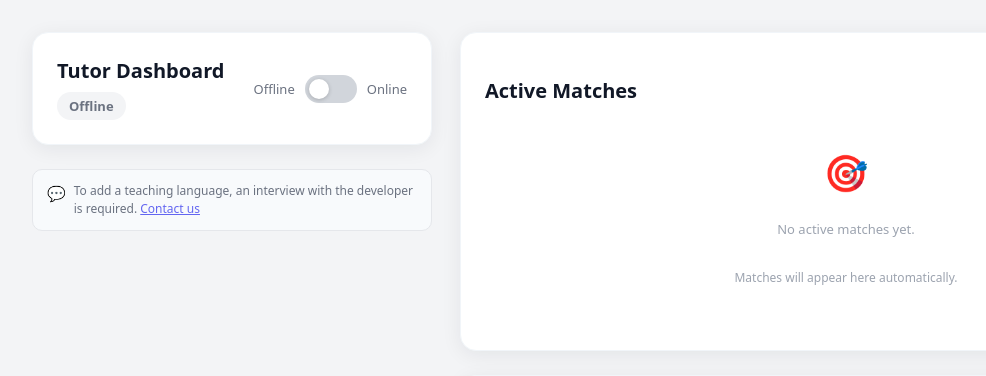
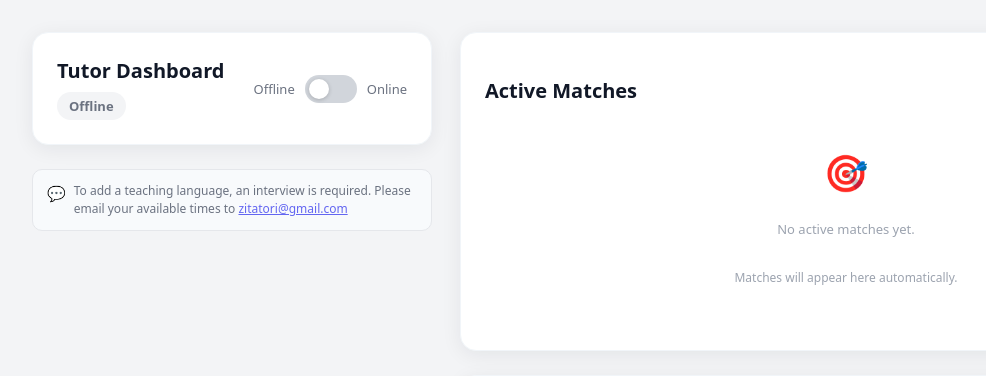
Before and after one commit to Zitatori/Django-5min-LanguageApp, a Django app: page /tutor/dashboard/ in a window 1280 px wide. Shown: the part 54-430 px from the top of the page, without its empty margins (8-994 px from the left). Run offline with Django 4.2, Linux system fonts and the light colour scheme; the visitor is signed in with stand-in values (Sample User, id 1); data comes from the database, SQL or seed files in the repository; data that the repository does not hold is empty; some libraries are stand-ins or nearby versions.

Commit message:
Update tutor dashboard language notice with email and scheduling message
Co-Authored-By: Claude Sonnet 4.6 <noreply@anthropic.com>

```diff
--- a/templates/core/tutor_dashboard.html
+++ b/templates/core/tutor_dashboard.html
@@ -130,7 +130,7 @@
 {# ── 言語追加案内 ── #}
 <div class="td-lang-notice">
   <span class="td-lang-notice-icon">💬</span>
-  <span>{% trans "To add a teaching language, an interview with the developer is required." %} <a href="mailto:quicklesson.contact@gmail.com" class="td-lang-notice-link">{% trans "Contact us" %}</a></span>
+  <span>{% trans "To add a teaching language, an interview is required. Please email your available times to" %} <a href="mailto:zitatori@gmail.com" class="td-lang-notice-link">zitatori@gmail.com</a></span>
 </div>
 
 </div>{# /td-col-left #}
```
Also changed, not shown: locale/es/LC_MESSAGES/django.po, locale/fr/LC_MESSAGES/django.po, locale/ja/LC_MESSAGES/django.po, 3 other files.
